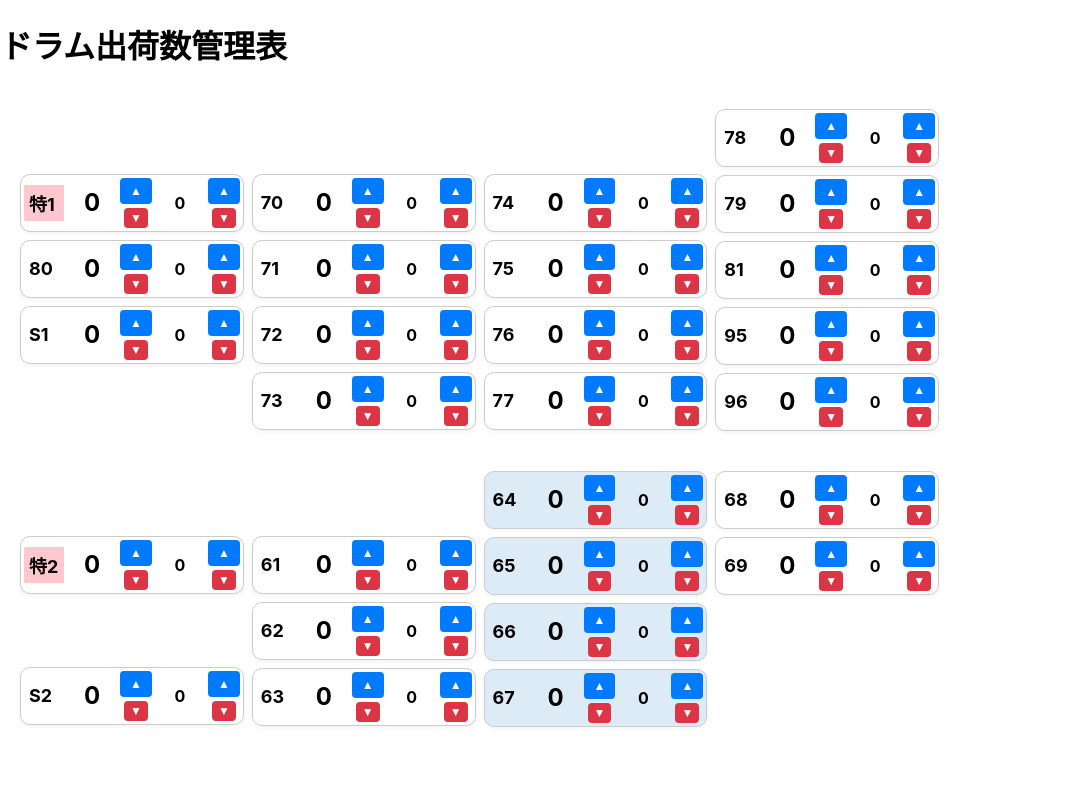
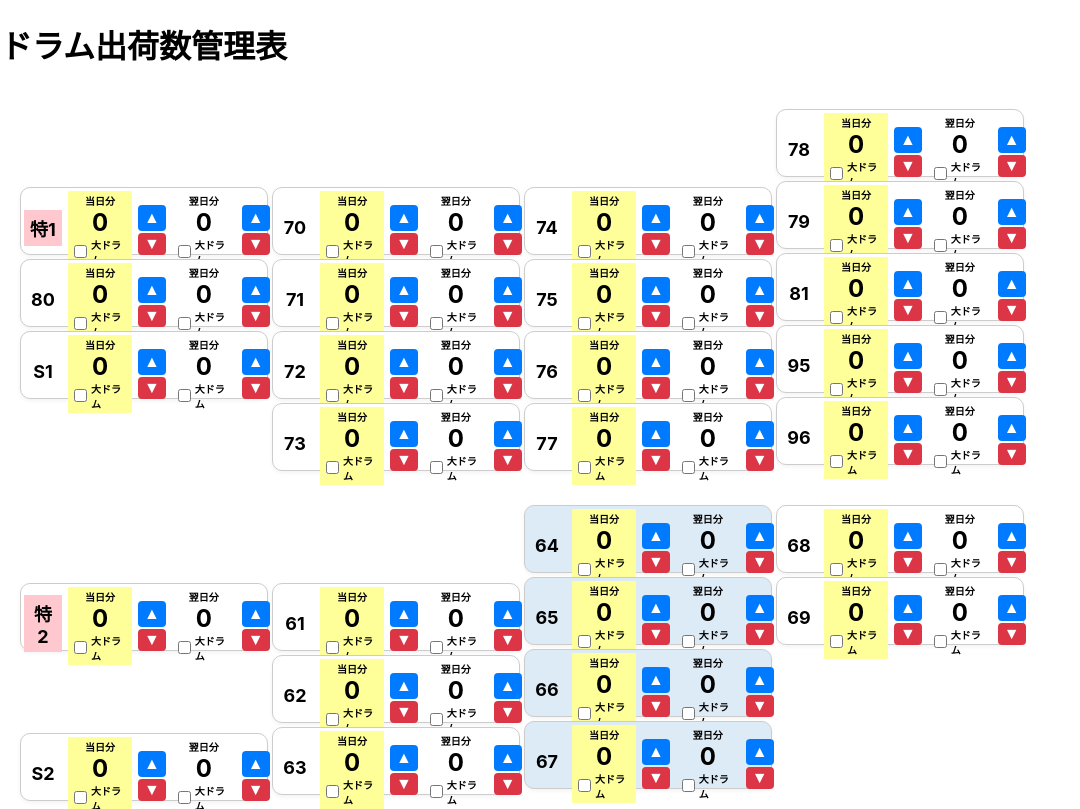
Before and after one commit to Rgtntppy/IBC, a React (Create React App) app: page /master in a window 1280 px wide. Shown: the whole page, without its empty margins (0-1080 px from the left). Built offline with nearby package versions, Linux system fonts and the light colour scheme; the HTML template or start-up script is replaced by a standard one.

Commit message:
dayCellsをコンポーネント化,label追加

```diff
--- a/src/components/BinBlock.tsx
+++ b/src/components/BinBlock.tsx
@@ -1,18 +1,28 @@
 import { BinBlockProps } from "../data/binBlockInterface";
+import { BinDayBlock } from "./BinDayBlock";
 
 export const BinBlock: React.FC<BinBlockProps> = ({ row, onChange, className }) => (
     <div className={`binBlock ${row.highlight ? `highlight-${row.highlight}` : ''} ${className || ''}`}>
         <div className={`binName ${row.highlight ? `highlight-${row.highlight}` : ''}`}>{row.bin}</div>
-        <div className="todayCells">{row.today}</div>
-        <div className="controlButtonCells">
-            <button className="countUpButton" onClick={() => onChange(row.id, 'today', 1)}>▲</button>
-            <button className="countDownButton" onClick={() => onChange(row.id, 'today', -1)}>▼</button>
-        </div>
+        <BinDayBlock
+            label="当日分"
+            className="todayCells"
+            count={row.today}
+            showCheckbox={true}
+            checkboxLabel="大ドラム"
+            onIncrement={() => onChange(row.id, 'today', 1)}
+            onDecrement={() => onChange(row.id, 'today', -1)}
+        />
 
-        <div className="nextDayCells">{row.tomorrow}</div>
-        <div className="controlButtonCells">
-            <button className="countUpButton" onClick={() => onChange(row.id, 'tomorrow', 1)}>▲</button>
-            <button className="countDownButton" onClick={() => onChange(row.id, 'tomorrow', -1)}>▼</button>
-        </div>
+        <BinDayBlock
+            label="翌日分"
+            className="nextDayCells"
+            count={row.tomorrow}
+            showCheckbox={true}
+            checkboxLabel="大ドラム"
+            onIncrement={() => onChange(row.id, 'tomorrow', 1)}
+            onDecrement={() => onChange(row.id, 'tomorrow', -1)}
+        />
+
     </div>
 );
--- /dev/null
+++ b/src/components/BinDayBlock.tsx
@@ -0,0 +1,31 @@
+import React from "react";
+import { BinDayBlockProps } from "../data/binDayBlockInterface";
+
+export const BinDayBlock: React.FC<BinDayBlockProps> = ({
+    label,
+    className,
+    count,
+    showCheckbox = false,
+    checkboxLabel = "",
+    onIncrement,
+    onDecrement,
+}) => {
+    return (
+        <>
+        <div className={`dayCells ${className || ""}`}>
+            <p className="label">{label}</p>
+            <div className="count">{count}</div>
+            {showCheckbox && (
+                <label className="checkboxLabel">
+                    <input type="checkbox" />
+                    {checkboxLabel}
+                </label>
+            )}
+        </div>
+        <div className="controlButtonCells">
+            <button className="countUpButton" onClick={onIncrement}>▲</button>
+            <button className="countDownButton" onClick={onDecrement}>▼</button>
+        </div>
+        </>
+    )
+}
--- a/src/components/ShipmentDesign.scss
+++ b/src/components/ShipmentDesign.scss
@@ -1,8 +1,8 @@
-$binBlockHight: 50px;
+$binBlockHight: 60px;
 
 .binGrid {
     display: flex;
-    gap: 8px;
+    gap: 4px;
     padding: 20px;
     justify-content: start;
     align-items: flex-start;
@@ -13,7 +13,7 @@ $binBlockHight: 50px;
     .binColumn {
         display: flex;
         flex-direction: column;
-        gap: 8px;
+        gap: 4px;
 
         &.column-lifted {
             transform: translateY($binBlockHight*1.3);
@@ -22,7 +22,7 @@ $binBlockHight: 50px;
         .binBlock {
             display: grid;
             grid-template-columns: auto 1fr auto 1fr auto;
-            gap: 1px;
+            gap: 6px;
             align-items: center;
             padding: 3px;
             background-color: #fff;
@@ -30,6 +30,7 @@ $binBlockHight: 50px;
             border-radius: 10px;
             box-shadow: 0 2px 4px rgba(0, 0, 0, 0.05);
             height: $binBlockHight;
+            width: 240px;
 
             &.spaced {
                 margin-top: $binBlockHight*1.3;
@@ -43,26 +44,53 @@ $binBlockHight: 50px;
             .binName {
                 font-weight: bold;
                 font-size: 18px;
-                text-align: left;
+                text-align: center;
+                margin-bottom: 4px;
                 padding: 5px;
-                width: 30px;
+                width: 28px;
 
                 &.highlight-red {
                     background-color: rgb(255, 199, 206);
                 }
             }
 
-            .todayCells,
-            .nextDayCells {
-                text-align: center;
+            .dayCells {
+                display: flex;
+                flex-direction: column;
+                align-items: center;
                 font-weight: bold;
-                width: 50px;
+                width: 60px;
                 padding: 2px;
+
+                .label {
+                    margin: 0;
+                    font-size: 10px;
+                }
+
+                .count {
+                    font-size: 24px;
+                    margin: 4 0;
+                }
+
+                .checkboxLabel {
+                    display: flex;
+                    align-items: center;
+                    font-size: 10px;
+
+                    input[type="checkbox"] {
+                        margin-right: 4px;
+                    }
+
+                    &:hover {
+                        cursor: pointer;
+                    }
+                }
             }
 
             /* 今日の数量表示 */
             .todayCells {
                 font-size: 24px;
+                background-color: rgb(255, 255, 153);
             }
 
             /* 明日の数量表示 */
@@ -74,13 +102,13 @@ $binBlockHight: 50px;
             .controlButtonCells {
                 display: flex;
                 flex-direction: column;
-                gap: 4px;
+                gap: 2px;
                 align-items: center;
             }
 
             .countUpButton,
             .countDownButton {
-                font-size: 12px;
+                font-size: 16px;
                 cursor: pointer;
                 border: none;
                 border-radius: 4px;
@@ -90,7 +118,7 @@ $binBlockHight: 50px;
             }
 
             .countUpButton {
-                padding: 6px 10px;
+                padding: 4px 6px;
                 background-color: #007bff;
 
                 &:hover {
@@ -99,7 +127,7 @@ $binBlockHight: 50px;
             }
 
             .countDownButton {
-                padding: 3px 6px;
+                padding: 2px 6px;
                 background-color: #dc3545;
 
                 &:hover {
--- /dev/null
+++ b/src/data/binDayBlockInterface.ts
@@ -0,0 +1,9 @@
+export interface BinDayBlockProps {
+    label: string;
+    className: string;
+    count: number;
+    showCheckbox: boolean;
+    checkboxLabel?: string;
+    onIncrement: () => void;
+    onDecrement: () => void;
+}
```
